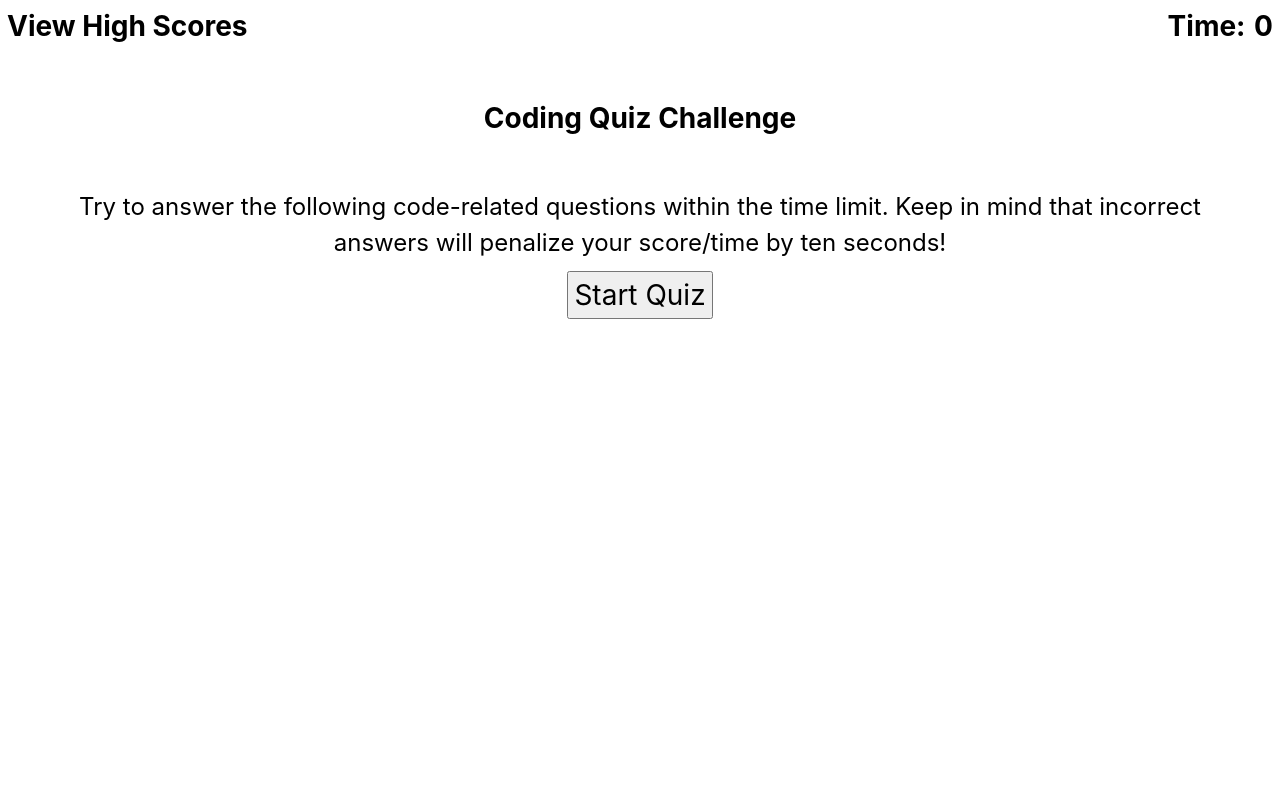
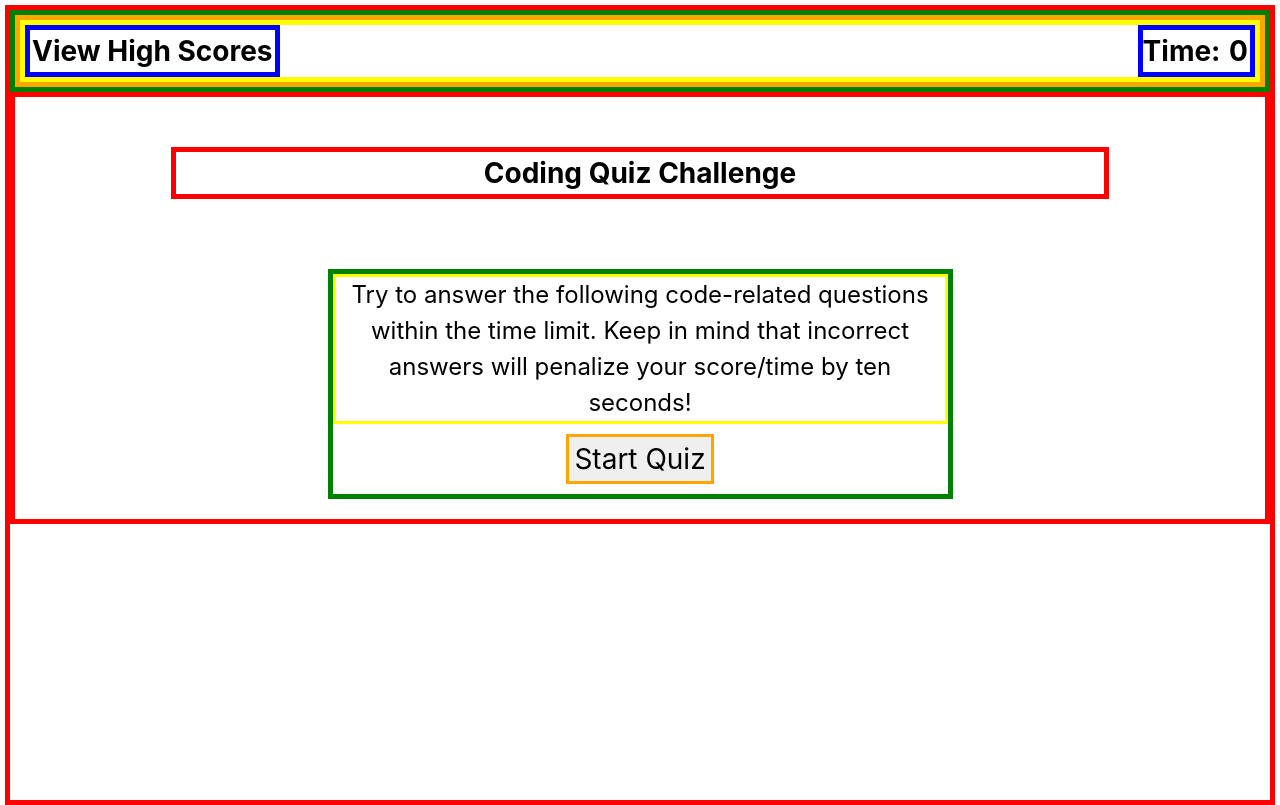
Before and after one commit to bdstpierre/javascript-quiz, a plain HTML site: page index.html in a window 1280 px wide. Drawn offline with Linux system fonts and the light colour scheme.

Commit message:
Setup of basic CSS format

```diff
--- a/assets/css/style.css
+++ b/assets/css/style.css
@@ -10,7 +10,62 @@ body {
     color: var(--foreground);
     background-color: var(--background);
     min-width: 575px;
+
+    border: 5px;
+    border-style: solid;
+    border-color: red;
   }
+
+  .content {
+    display:flex;
+    flex-direction: column;
+    align-items: center;
+    width: 100%;
+    margin: 0 0;
+
+    border: 5px;
+    border-style: solid;
+    border-color: red;
+
+  }
+
+  header {
+
+    border: 5px;
+    border-color: green;
+    border-style: solid;
+  }
+  nav {
+
+    border: 5px;
+    border-color: orange;
+    border-style: solid;
+  }
+  ul {
+
+    border: 5px;
+    border-color: yellow;
+    border-style: solid;
+  }
+  li {
+
+    border: 5px;
+    border-color: blue;
+    border-style: solid;
+  }
+  h1 {
+
+    border: 5px;
+    border-color: red;
+    border-style: solid;
+  }
+  div {
+
+    border: 5px;
+    border-color: green;
+    border-style: solid;
+  }
+
 
 nav ul {
     display: flex;
@@ -33,7 +88,8 @@ nav p {
 
 h1 {
     text-align: center;
-    margin: 50px 50px;
+    margin: 50px 0;
+    width: 100%;
 }
 
 div {
@@ -41,11 +97,16 @@ div {
     flex-direction: column;
     align-items: center;
     margin: 20px 50px;
+    width: 50%;
 }
 
 .instructions {
     text-align: center;
     font-size: 24px;
+
+    border: 3px;
+    border-style: solid;
+    border-color: yellow;
 
 }
 
@@ -53,34 +114,32 @@ div {
     align-self: center;
     margin: 10px 10px;
     padding: 5px;
+
+    border: 3px;
+    border-style: solid;
+    border-color: orange;
+
 }
 
 
   /* using a mobile-first approach, use `min-width` values going from narrow -> wide for a responsive design */
 @media screen and (min-width: 768px) {
     /* on tablets, set columns to only be 50% of the width and not grow */
-    .card {
-      flex: 1 1 50%;
-      max-width: 50%;
+    h1 {
+      text-align: center;
+      margin: 50px 0;
+      width: 100%;
     }
 
-    /* select the first child to grow to full width if it has space to grow */
-    .card:first-child {
-      flex: 1 1 100%;
-      max-width: 100%;
-    }
   }
 
   /* media query for larger screens */
   @media screen and (min-width: 992px) {
 
-    .card {
-      flex: 1 1 33%;
-      max-width: 31.3%;
-    }
+    h1 {
+      text-align: center;
+      margin: 50px 50px;
+      width: 75%;
+   }
 
-    .card:first-child {
-      flex: 1 1 100%;
-      max-width: 97%
-    }
   }
--- a/index.html
+++ b/index.html
@@ -18,6 +18,8 @@
       </nav>
     </header>
 
+    <div class="content">
+
       <h1>Coding Quiz Challenge</h1>
 
       <div>
@@ -27,6 +29,8 @@
         <button class = "start">Start Quiz</button>
       </div>
 
+    </div>
+
 
  <!-- <script src="https://code.jquery.com/jquery-3.5.1.min.js"></script>
  <script type="text/javascript" src="./assets/js/script.js"></script> -->
```
Lines whose indentation alone changed are shown as unchanged.
